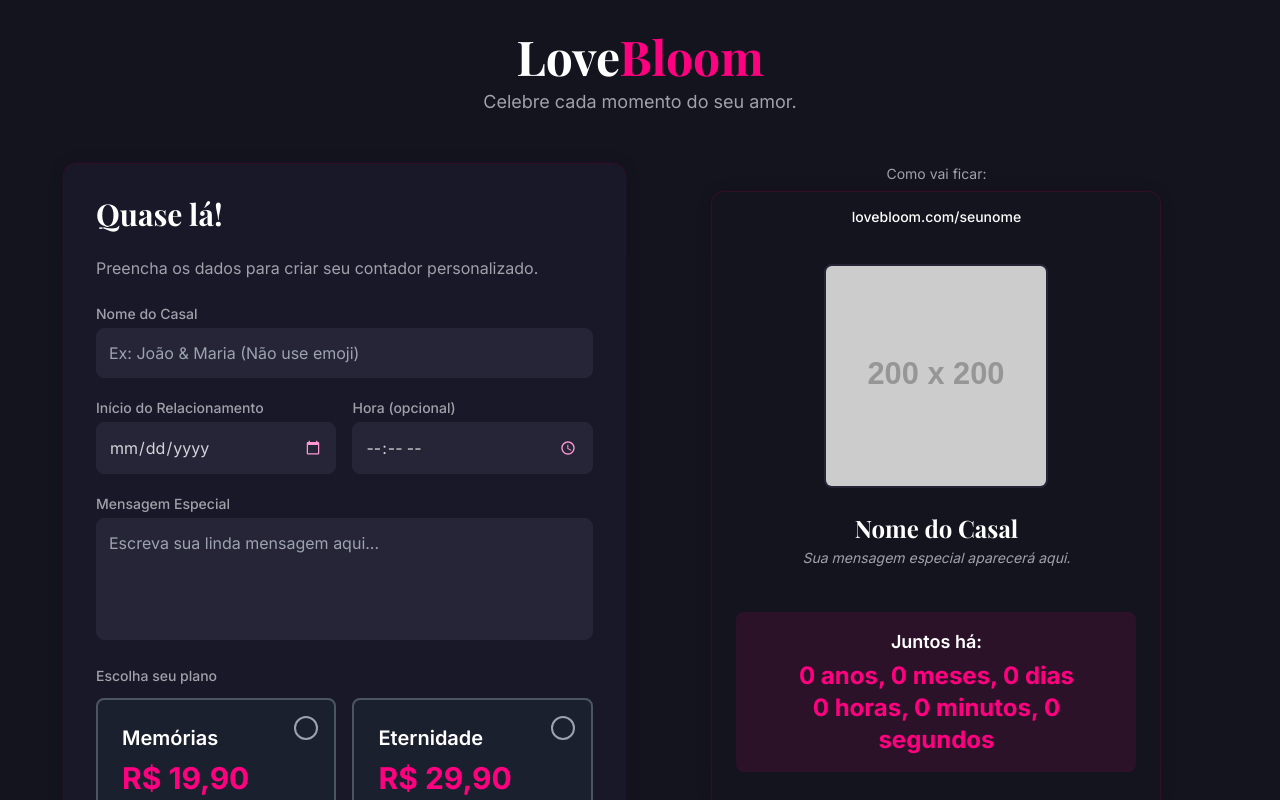
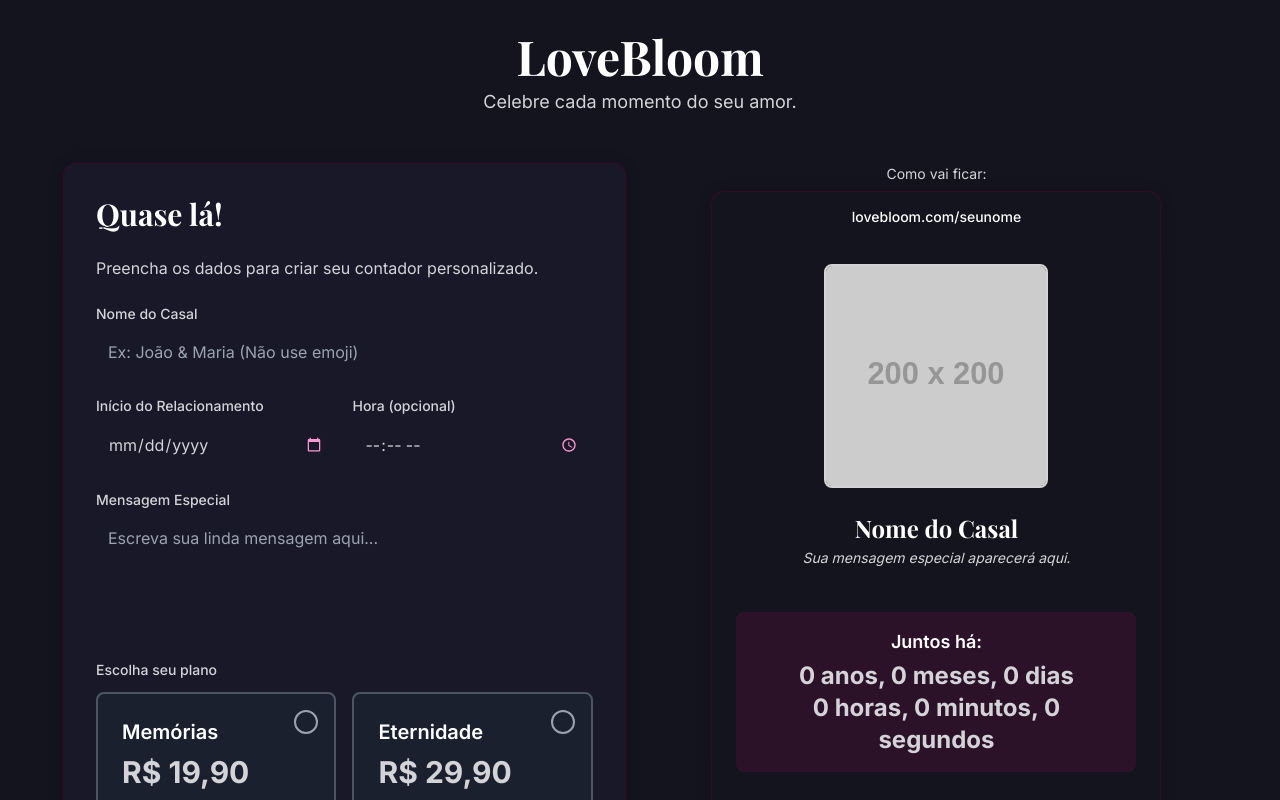
Before and after one commit to Henriquebernas/lovebloom-form-creator-20, a React (Vite) app: page /criar-site in a window 1280 px wide. Shown: the top 800 px of the page. Built offline with nearby package versions, Linux system fonts and the light colour scheme.

Commit message:
Reverted to commit c77d1b53083ca6571f936a6cb4208f31f95e7a89

```diff
--- a/src/index.css
+++ b/src/index.css
@@ -36,11 +36,6 @@
 
     --radius: 0.5rem;
 
-    /* Custom LoveBloom colors */
-    --neon-pink: 330 100% 50%;
-    --text-secondary: 240 5% 65%;
-    --dark-bg: 240 20% 10%;
-
     --sidebar-background: 240 20% 10%;
     --sidebar-foreground: 240 5% 84%;
     --sidebar-primary: 330 100% 50%;
@@ -72,12 +67,6 @@
     --border: 240 20% 18%;
     --input: 240 20% 18%;
     --ring: 330 100% 50%;
-
-    /* Custom LoveBloom colors */
-    --neon-pink: 330 100% 50%;
-    --text-secondary: 240 5% 65%;
-    --dark-bg: 240 20% 10%;
-
     --sidebar-background: 240 20% 10%;
     --sidebar-foreground: 240 5% 84%;
     --sidebar-primary: 330 100% 50%;
@@ -106,27 +95,27 @@
   }
 
   .text-neon-pink {
-    @apply text-secondary;
+    color: var(--neon-pink);
   }
 
   .text-text-secondary {
-    @apply text-muted-foreground;
+    color: var(--text-secondary);
   }
 
   .bg-dark-bg {
-    @apply bg-background;
+    background-color: var(--dark-bg);
   }
 
   .bg-element-bg {
-    @apply bg-card;
+    background-color: var(--element-bg);
   }
 
   .bg-element-bg-lighter {
-    @apply bg-accent;
+    background-color: var(--element-bg-lighter);
   }
 
   .border-border-color {
-    @apply border-border;
+    border-color: var(--border-color);
   }
 
   .custom-shadow {
@@ -158,14 +147,15 @@
   }
 
   .input-field {
-    @apply bg-input text-foreground;
-    border: 1px solid hsl(var(--border));
+    background-color: var(--element-bg);
+    border: 1px solid var(--border-color);
+    color: var(--text-primary);
     border-radius: 0.5rem;
   }
 
   .input-field:focus {
-    @apply border-ring;
-    box-shadow: 0 0 0 0.2rem hsl(var(--ring) / 0.25);
+    border-color: var(--border-color-focus);
+    box-shadow: 0 0 0 0.2rem rgba(255, 0, 127, 0.25);
     outline: none;
   }
 
--- a/tailwind.config.ts
+++ b/tailwind.config.ts
@@ -52,9 +52,6 @@ export default {
 					DEFAULT: 'hsl(var(--card))',
 					foreground: 'hsl(var(--card-foreground))'
 				},
-				'neon-pink': 'hsl(var(--neon-pink))',
-				'text-secondary': 'hsl(var(--text-secondary))',
-				'dark-bg': 'hsl(var(--dark-bg))',
 				sidebar: {
 					DEFAULT: 'hsl(var(--sidebar-background))',
 					foreground: 'hsl(var(--sidebar-foreground))',
```
